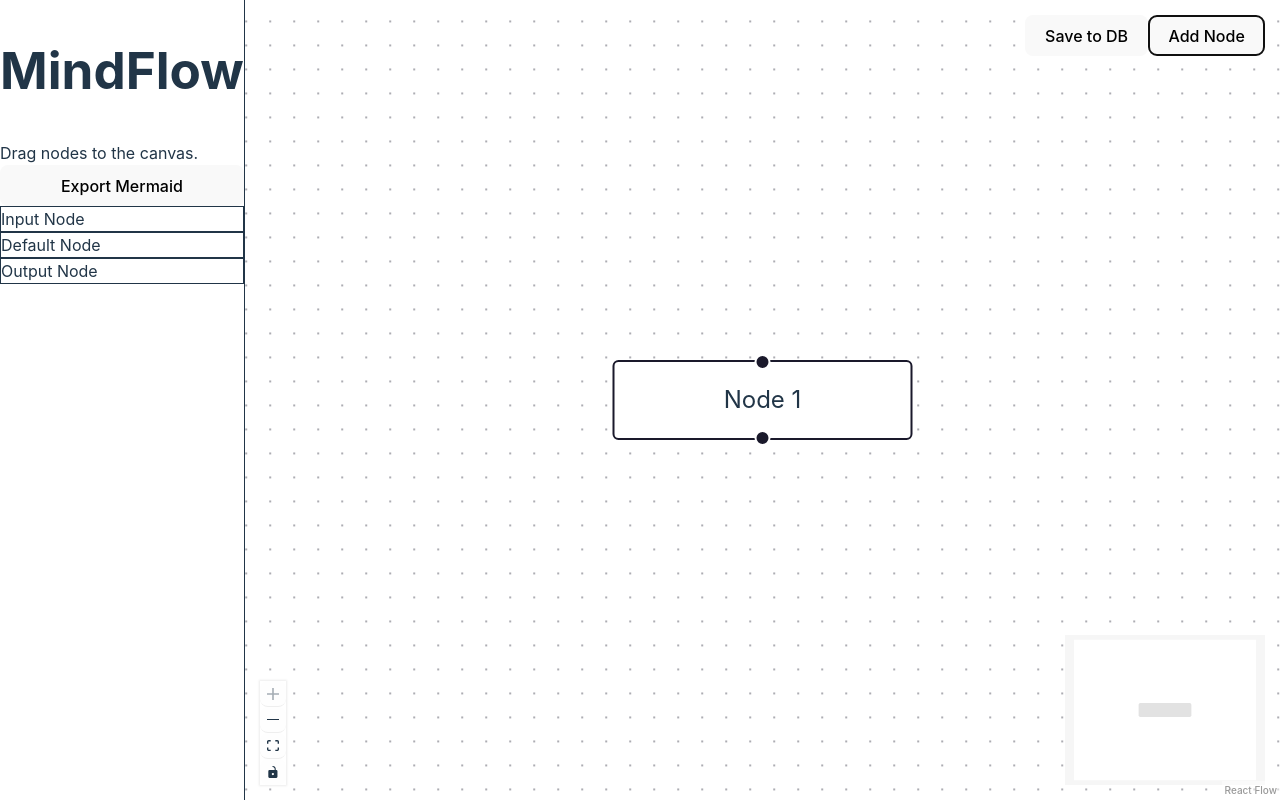
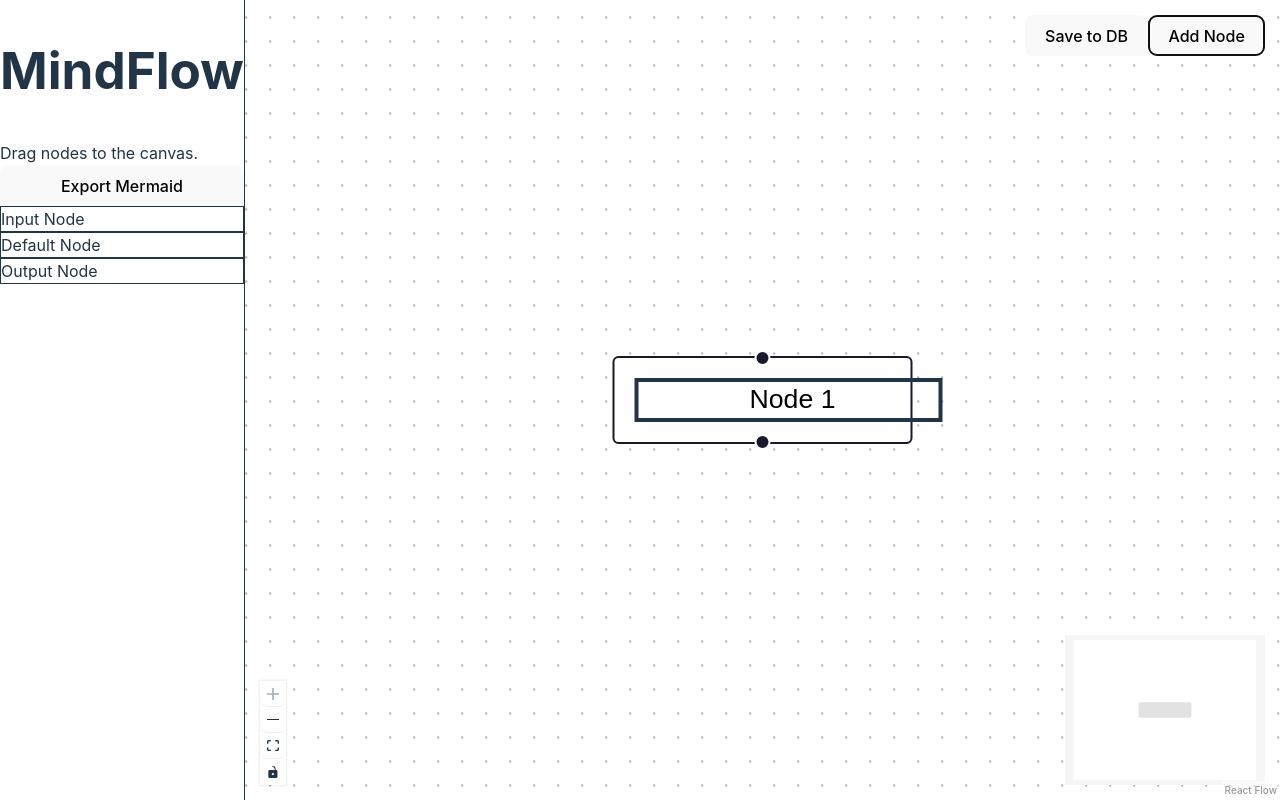
Before and after one commit to charles-prof/MindFlow-AI, a React (Vite) app: page / in a window 1280 px wide. Both pictures are taken after a click on the button "Add Node". Built offline with nearby package versions, Linux system fonts and the light colour scheme; what @electric-sql/pglite, y-indexeddb, y-webrtc would draw is missing.

Commit message:
feat: implement node editing
Create and register MindMapNode with editable label input.
 Ensure Yjs is updated on label change.

```diff
--- a/src/components/MindMap.tsx
+++ b/src/components/MindMap.tsx
@@ -22,6 +22,16 @@ import { getOrCreateUser } from '../lib/db-utils';
 // Helper to convert YMap to Array
 const getNodesFromY = () => Array.from(yNodes.values()) as Node[];
 const getEdgesFromY = () => Array.from(yEdges.values()) as Edge[];
+
+import { MindMapNode } from './MindMapNode';
+
+const nodeTypes = {
+    mindMap: MindMapNode,
+    default: MindMapNode,
+    input: MindMapNode,
+    output: MindMapNode,
+};
+
 
 function MindMapContent() {
     const reactFlowWrapper = useRef<HTMLDivElement>(null);
@@ -161,6 +171,7 @@ function MindMapContent() {
                     onNodesChange={handleNodesChange}
                     onEdgesChange={handleEdgesChange}
                     onConnect={onConnect}
+                    nodeTypes={nodeTypes}
                     onDragOver={onDragOver}
                     onDrop={onDrop}
                     fitView
--- /dev/null
+++ b/src/components/MindMapNode.tsx
@@ -0,0 +1,35 @@
+import React, { useCallback } from 'react';
+import { Handle, Position, NodeProps } from '@xyflow/react';
+import { yNodes } from '../lib/yjs';
+import type { Node } from '@xyflow/react';
+
+export function MindMapNode({ id, data }: NodeProps) {
+    const onChange = useCallback((evt: React.ChangeEvent<HTMLInputElement>) => {
+        // Update local immediately if handled by React Flow's internal state via some mechanism?
+        // Actually, for Yjs we want to update the shared state.
+        // We do it directly here.
+        const node = yNodes.get(id) as Node;
+        if (node) {
+            // We spread node content to ensure we keep position etc
+            // NOTE: This might cause re-renders for everyone.
+            yNodes.set(id, { ...node, data: { ...node.data, label: evt.target.value } });
+        }
+    }, [id]);
+
+    return (
+        <div className="px-4 py-2 shadow-md rounded-md bg-white border-2 border-stone-400 min-w-[150px]">
+            <div className="flex flex-col">
+                <div className="text-lg font-bold">
+                    <input
+                        value={data.label as string}
+                        onChange={onChange}
+                        className="nodrag bg-transparent border-none focus:outline-none w-full text-center"
+                    />
+                </div>
+            </div>
+
+            <Handle type="target" position={Position.Top} className="w-16 !bg-teal-500" />
+            <Handle type="source" position={Position.Bottom} className="w-16 !bg-teal-500" />
+        </div>
+    );
+}
```
